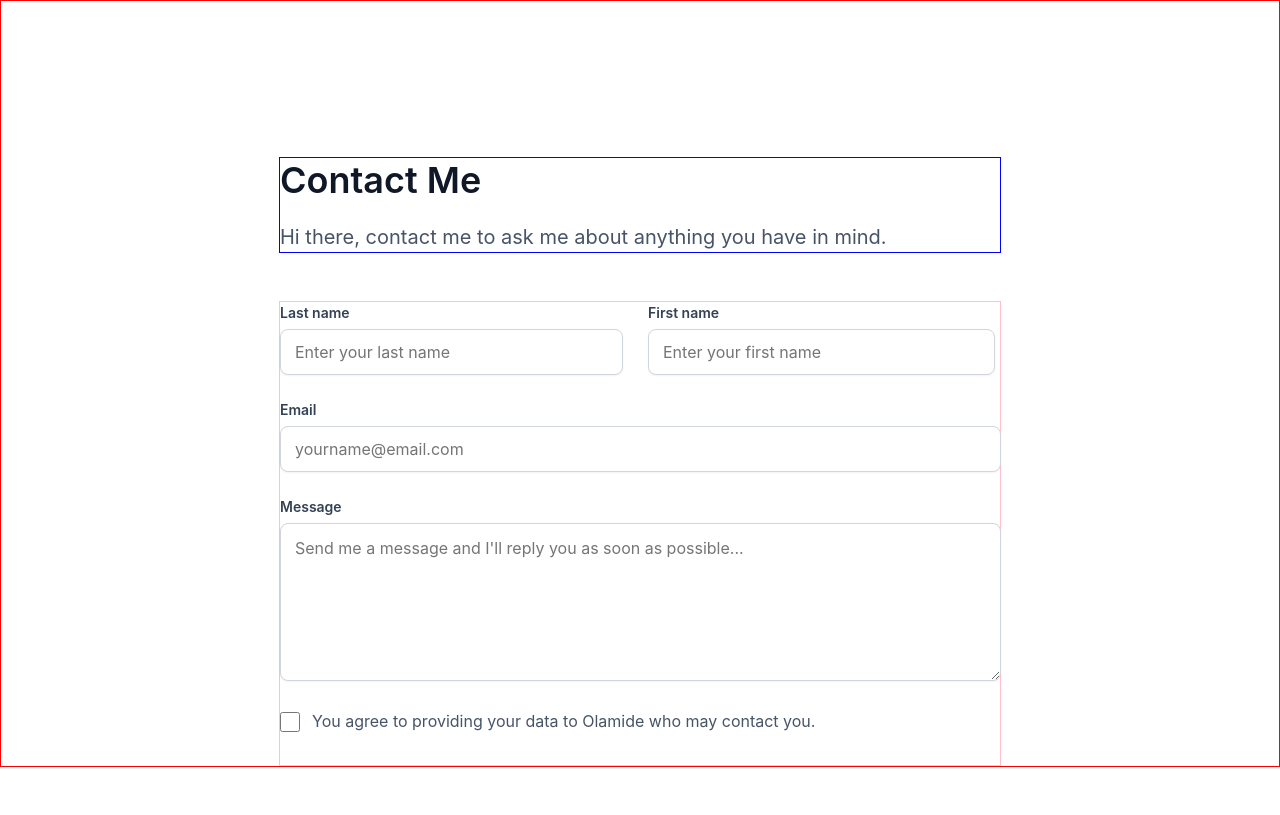
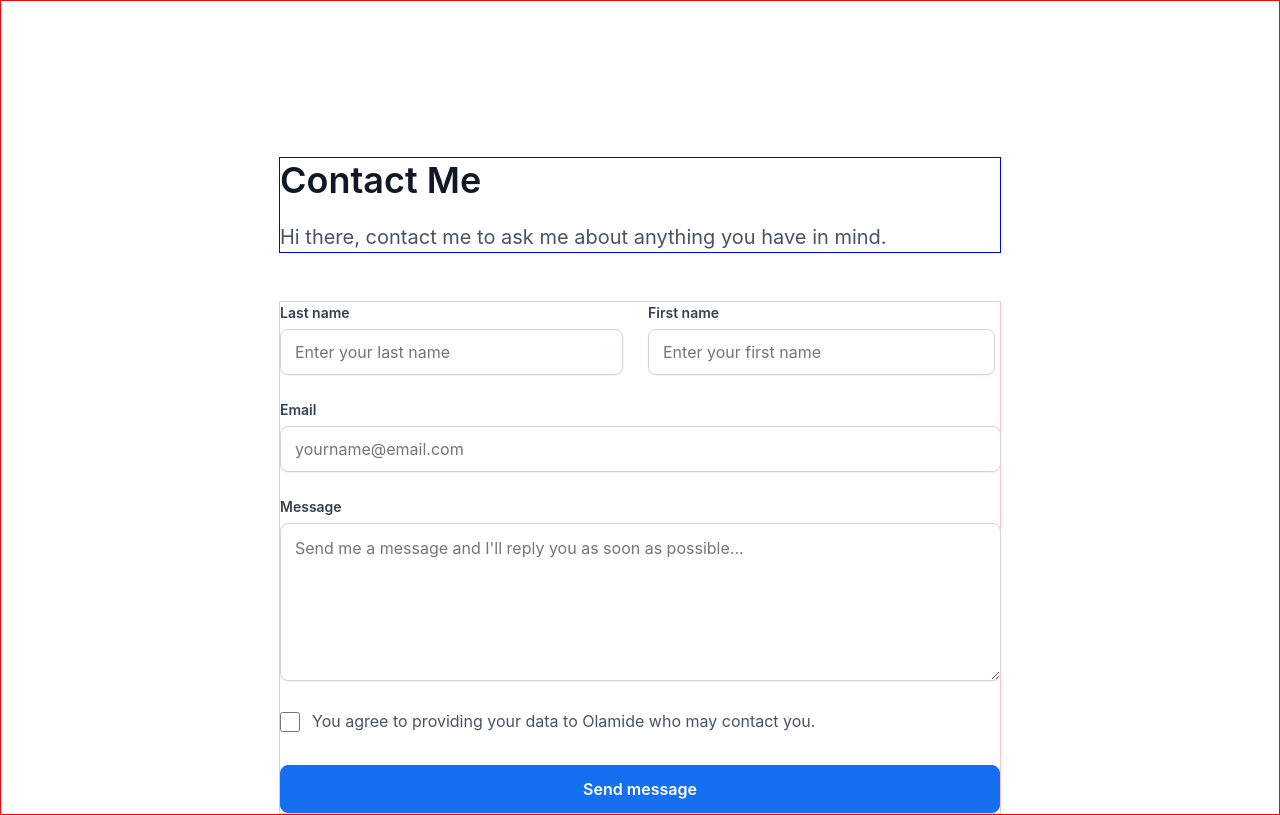
Before and after one commit to chayilDeborah/zuri-webpage, a React (Create React App) app: page /contact in a window 1280 px wide. Built offline with nearby package versions, Linux system fonts and the light colour scheme; the HTML template or start-up script is replaced by a standard one.

Commit message:
feat: create submit button

```diff
--- a/src/component/Contact.jsx
+++ b/src/component/Contact.jsx
@@ -29,11 +29,14 @@ const Contact = () => {
               <label for='email' className="label">Email</label><br />
               <input type='text' id='fname' placeholder='yourname@email.com'/>
               <label for='message' className="label">Message</label><br />
-              <textarea id="message" placeholder="Send me a message and I'll reply you as soon as possible..." className="textarea"/>
+              <textarea id="message" placeholder="Send me a message and I'll reply you as soon as possible..." className="textarea" required/>
               <div className="box">
                 <input type="checkbox" name="checkbox" className="check"/>
                 <label className="check-label">You agree to providing your data to Olamide who may contact you.</label>
               </div>
+              <button type="submit" className="message-button">
+            Send message
+              </button>
             </form>
           </div>
         </div>
```
